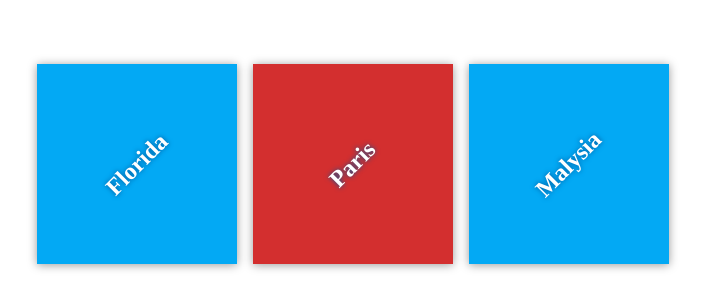
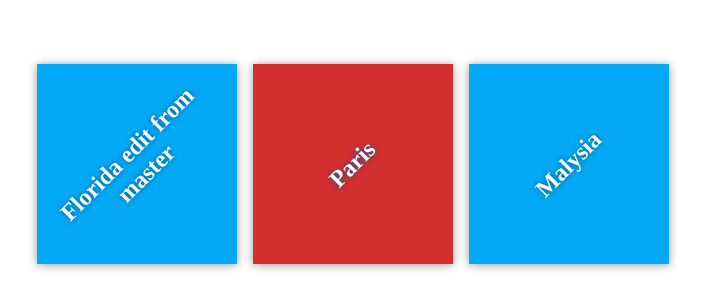
Before and after one commit to EsraaQandel/my-travel-plans, a plain HTML site: page index.html in a window 1280 px wide. Shown: the part 236-544 px from the top of the page, without its empty margins (287-992 px from the left). Drawn offline with Linux system fonts and the light colour scheme.

Commit message:
edit from master

```diff
--- a/index.html
+++ b/index.html
@@ -11,7 +11,7 @@
     <div class="container">
         <div class="destination-container">
             <div class="destination" id="florida">
-                <h2>Florida</h2>
+                <h2>Florida edit from master</h2>
             </div>
 
             <div class="destination" id="paris">
```
